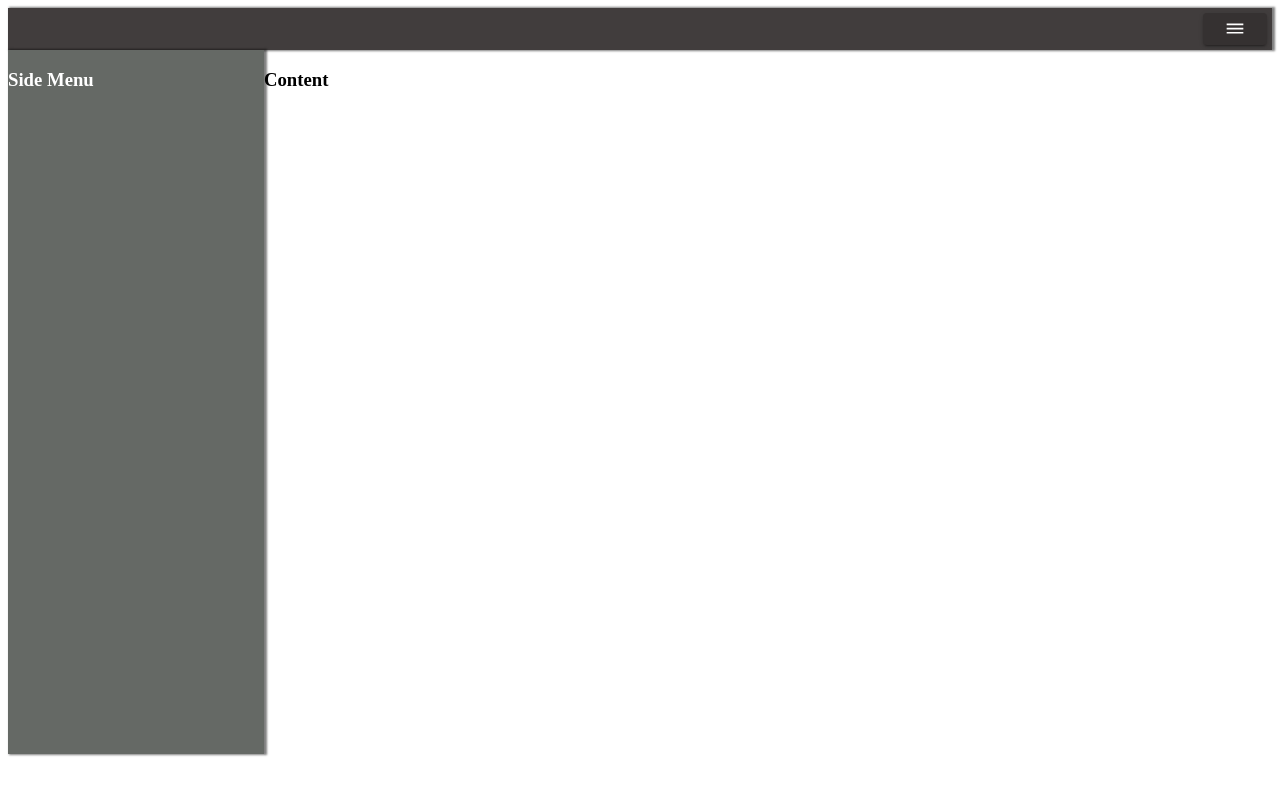
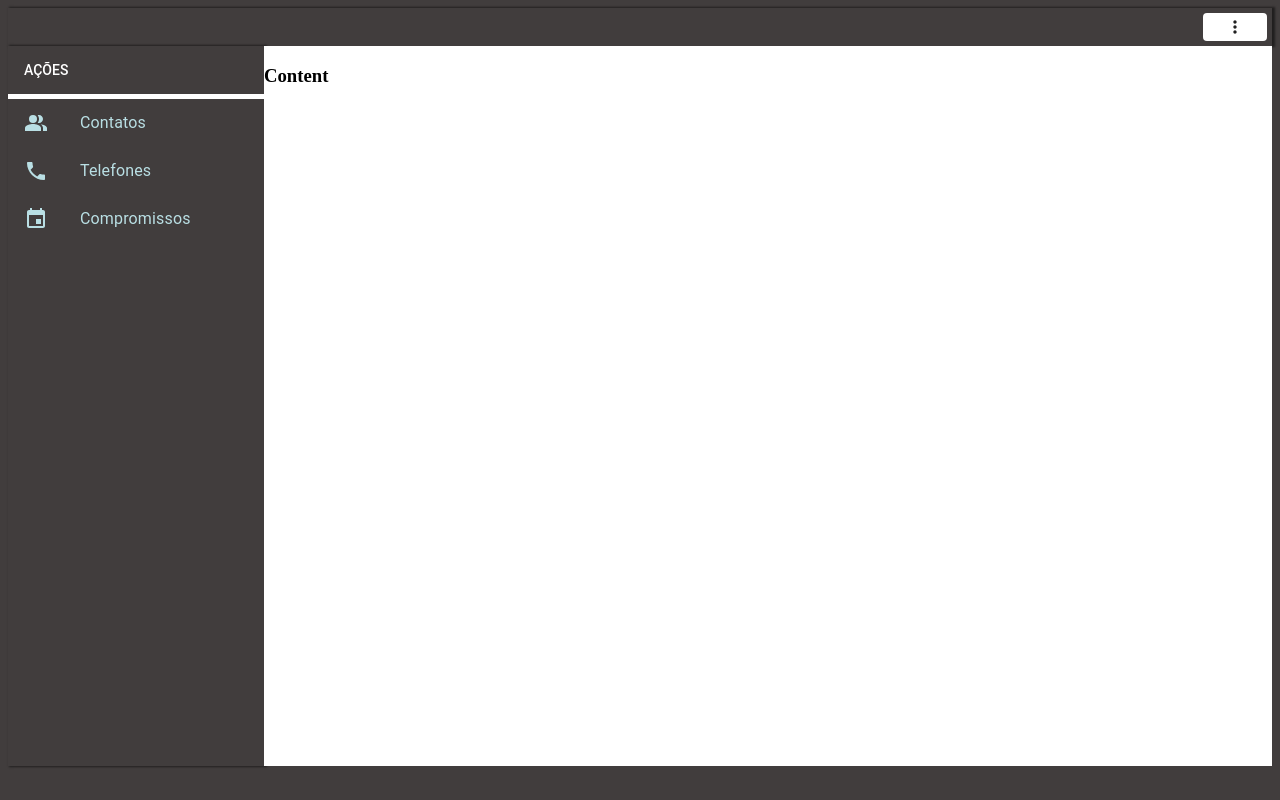
Before and after one commit to hugo-dutra/compromissos-react, a React (Create React App) app: page / in a window 1280 px wide. Built offline with nearby package versions, Linux system fonts and the light colour scheme.

Commit message:
Layout iniciado

```diff
--- a/public/index.html
+++ b/public/index.html
@@ -1,14 +1,12 @@
 <!DOCTYPE html>
 <html lang="en">
+
 <head>
   <meta charset="utf-8" />
   <link rel="icon" href="%PUBLIC_URL%/favicon.ico" />
   <meta name="viewport" content="width=device-width, initial-scale=1" />
   <meta name="theme-color" content="#000000" />
-    <meta
-      name="description"
-      content="Web site created using create-react-app"
-    />
+  <meta name="description" content="Web site created using create-react-app" />
   <link rel="apple-touch-icon" href="%PUBLIC_URL%/logo192.png" />
   <!--
       manifest.json provides metadata used when your web app is installed on a
@@ -26,7 +24,8 @@
     -->
   <title>React App</title>
 </head>
-  <body>
+
+<body style="background-color: rgb(65, 61, 61);">
   <noscript>You need to enable JavaScript to run this app.</noscript>
   <div id="root"></div>
   <!--
@@ -40,4 +39,5 @@
       To create a production bundle, use `npm run build` or `yarn build`.
     -->
 </body>
+
 </html>
--- a/src/components/Layout/Content.css
+++ b/src/components/Layout/Content.css
@@ -1,4 +1,5 @@
 .content {
   display: flex;
   flex-direction: column;
+  background-color: white;
 }
--- a/src/components/Layout/SideMenu.css
+++ b/src/components/Layout/SideMenu.css
@@ -1,9 +1,15 @@
 .side-menu {
-  background-color: rgb(101, 105, 101);
+  display: flex;
+  flex-direction: column;
+  background-color: rgb(216, 224, 216);
   width: 20vw;
-  height: 88vh;
+  height: 90vh;
   -webkit-box-shadow: 4px 0px 5px 1px rgba(0, 0, 0, 0.50);
   -moz-box-shadow: 4px 0px 5px 1px rgba(0, 0, 0, 0.50);
   box-shadow: 2px 0px 2px 1px rgba(0, 0, 0, 0.50);
   color: white;
 }
+
+.list-item:hover {
+  background-color: rgb(241, 103, 10);
+}
--- a/src/components/Layout/SideMenu.js
+++ b/src/components/Layout/SideMenu.js
@@ -1,10 +1,62 @@
 import React from 'react';
 import './SideMenu.css'
+import ListSubheader from '@material-ui/core/ListSubheader';
+import List from '@material-ui/core/List';
+import ListItem from '@material-ui/core/ListItem';
+import ListItemIcon from '@material-ui/core/ListItemIcon';
+import ListItemText from '@material-ui/core/ListItemText';
+import TemaPrincipal from '../../theme/temaPrincipal'
+import PeopleAlt from '@material-ui/icons/PeopleAlt';
+import Phone from '@material-ui/icons/Phone';
+import Event from '@material-ui/icons/Event';
 
 export default () => {
+
+  const contatosHandler = () => {
+    alert('Mostrar Crud contatos');
+  }
+
+  const telefonesHandler = () => {
+    alert('Mostrar crud telefones');
+  }
+
+  const compromissosHandler = () => {
+    alert('Mostrar crud Compromissos');
+  }
+
+
   return (
     <div className='side-menu'>
-      <h3>Side Menu</h3>
+      <List style={{ height: '100vh', backgroundColor: TemaPrincipal.palette.primary.dark }}
+        component="nav"
+        aria-labelledby="nested-list-subheader"
+        subheader={
+          <ListSubheader style={{ borderBottom: '5px solid white', color: 'white' }} component="div" id="nested-list-subheader">
+            AÇÕES
+          </ListSubheader>
+        }>
+        <ListItem onClick={contatosHandler} button style={{ backgroundColor: TemaPrincipal.palette.primary.dark, color: TemaPrincipal.palette.primary.light }}>
+          <ListItemIcon>
+            <PeopleAlt style={{ color: TemaPrincipal.palette.primary.light }} />
+          </ListItemIcon>
+          <ListItemText primary="Contatos" />
+        </ListItem>
+        <ListItem onClick={telefonesHandler} button style={{ backgroundColor: TemaPrincipal.palette.primary.dark, color: TemaPrincipal.palette.primary.light }}>
+          <ListItemIcon>
+            <Phone style={{ color: TemaPrincipal.palette.primary.light }} />
+          </ListItemIcon>
+          <ListItemText primary="Telefones" />
+        </ListItem>
+        <ListItem onClick={compromissosHandler} button style={{ backgroundColor: TemaPrincipal.palette.primary.dark, color: TemaPrincipal.palette.primary.light }}>
+          <ListItemIcon>
+            <Event style={{ color: TemaPrincipal.palette.primary.light }} />
+          </ListItemIcon>
+          <ListItemText primary="Compromissos" />
+        </ListItem>
+
+
+      </List>
+
     </div>
 
   )
--- a/src/components/Layout/TopMenu.js
+++ b/src/components/Layout/TopMenu.js
@@ -2,6 +2,7 @@ import React, { useState } from 'react';
 import './TopMenu.css'
 import { Button, Menu, MenuItem } from '@material-ui/core';
 import Dehaze from '@material-ui/icons/Dehaze'
+import MoreVert from '@material-ui/icons/MoreVert'
 
 export default () => {
   const [anchorEl, setAnchorEl] = useState(0);
@@ -28,8 +29,8 @@ export default () => {
   return (
     <div className="top-menu">
       <div>
-        <Button style={{ backgroundColor: 'rgb(53, 49, 49)', margin: '5px' }} variant="contained" color="primary" aria-controls="simple-menu" aria-haspopup="true" onClick={handleClick}>
-          <Dehaze fontSize="small"></Dehaze>
+        <Button size="small" style={{ backgroundColor: 'rgb(255, 255, 255)', margin: '5px' }} variant="text" color="default" aria-controls="simple-menu" aria-haspopup="true" onClick={handleClick}>
+          <MoreVert fontSize="small"></MoreVert>
         </Button>
         <Menu
           id="simple-menu"
--- /dev/null
+++ b/src/theme/temaPrincipal.js
@@ -0,0 +1,21 @@
+import { createMuiTheme } from '@material-ui/core/styles';
+
+const temaPrincipal = createMuiTheme({
+  palette: {
+    primary: {
+      light: '#B9DFE4',
+      main: '#3f50b5',
+      dark: 'rgb(65, 61, 61)',
+      contrastText: '#fff',
+    },
+    secondary: {
+      light: '#ff7961',
+      main: '#f44336',
+      dark: '#ba000d',
+      contrastText: '#000',
+    },
+
+  },
+});
+
+export default temaPrincipal;
```
Lines whose indentation alone changed are shown as unchanged.
